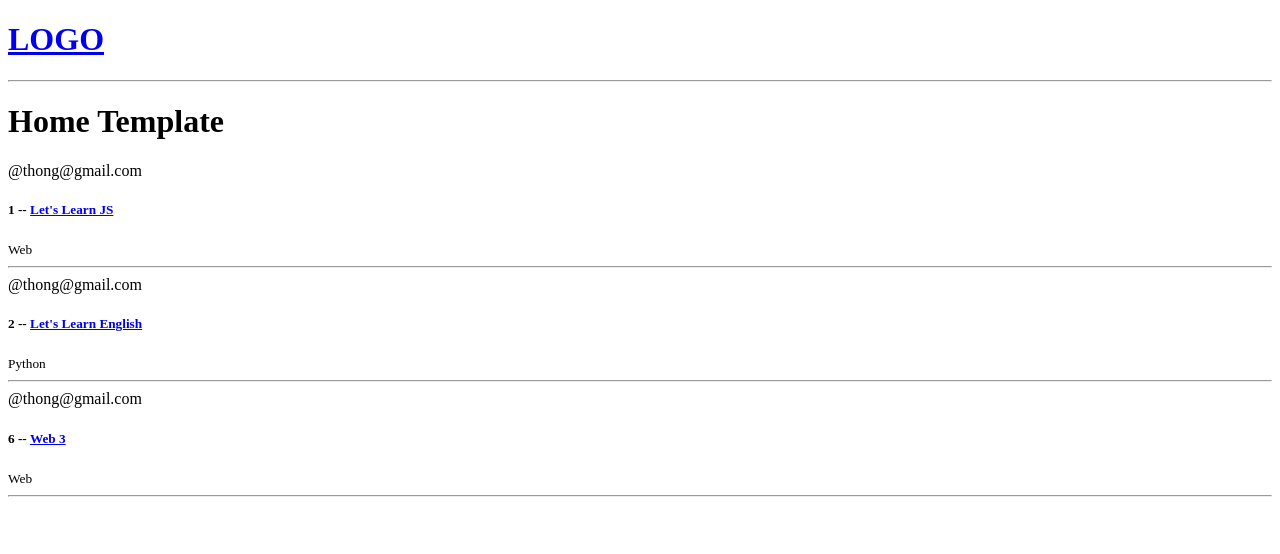
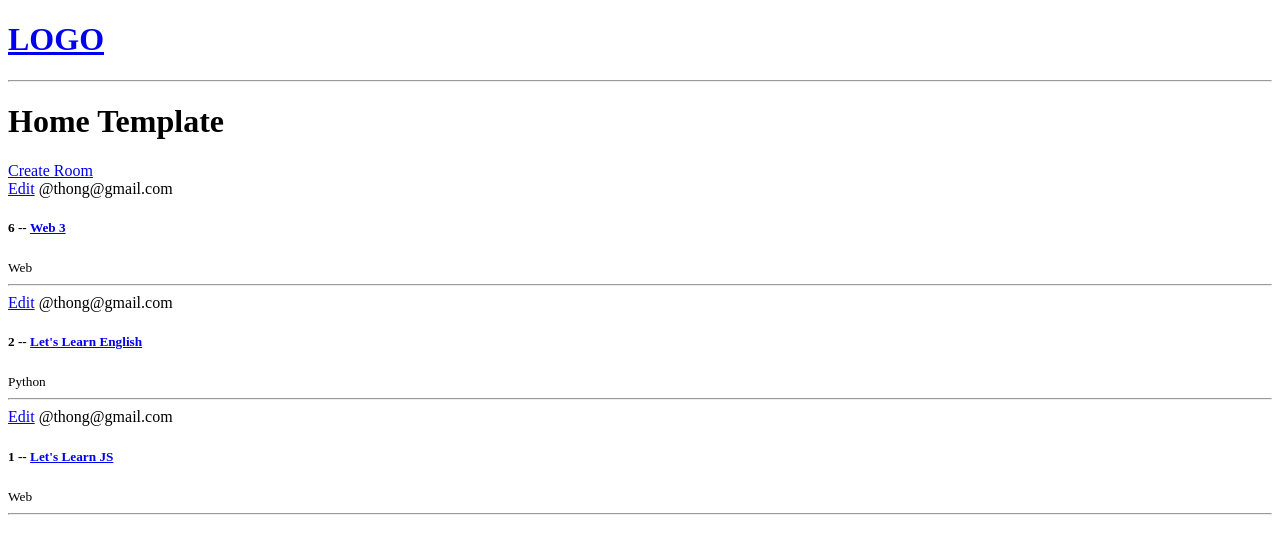
Before and after one commit to ngquocthong/learnDjango, a Django app: page / in a window 1280 px wide. Shown: the top 554 px of the page. Run offline with Django 4.2, Linux system fonts and the light colour scheme; data comes from the database, SQL or seed files in the repository; both versions use the stored data as it was after the commit.

Commit message:
add create and update

```diff
--- a/base/models.py
+++ b/base/models.py
@@ -17,6 +17,9 @@ class Room(models.Model):
     updated = models.DateTimeField(auto_now=True)
     created = models.DateTimeField(auto_now_add=True)
 
+    class Meta:
+        ordering = ['-updated', 'created']
+
     def __str__(seft):
         return str(seft.name)
 
--- a/base/templates/base/home.html
+++ b/base/templates/base/home.html
@@ -3,9 +3,11 @@
 {% block content %}
 <h1> Home Template </h1>
 <div>
+        <a href={% url 'create-room' %}>Create Room</a>
         <div>
             {% for room in rooms %}
             <div>
+                <a href={%url 'update-room' room.id %}>Edit</a>
                 <span>@{{room.host.username}}</span>
                 <h5>{{room.id}} -- <a href="/room/{{room.id}}"> {{room.name}}</h5></a>
                 <small>{{room.topic.name}}</small>
--- a/base/urls.py
+++ b/base/urls.py
@@ -5,4 +5,6 @@ from django.urls import path
 urlpatterns = [
     path('', views.home, name = "home"),
     path('room/<str:pk>/', views.room, name = "room"),
+    path('create-room/', views.createRoom, name="create-room"),
+    path('update-room/<str:pk>/', views.updateRoom, name="update-room"),
 ]
--- a/base/views.py
+++ b/base/views.py
@@ -1,7 +1,8 @@
-from django.shortcuts import render
+from django.shortcuts import render, redirect
 from django.http import HttpResponse
 from .models import Room
-"""
+from .forms import RoomForm
+"""""
 rooms = [
     {'id': 1, 'name': 'Let\' learn Python'},
     {'id': 2, 'name': 'Let\' learn C'},
@@ -24,4 +25,23 @@ def room(request, pk):
     context = {'room': room}
     print (context)
     return render(request, 'base/room.html', context)
-# Create your views here.
+
+def createRoom(request):
+    form = RoomForm()
+
+    if request.method == 'POST':
+        form = RoomForm(request.POST)
+        print(request.POST)
+        if form.is_valid():
+            form.save()
+            return redirect('home')
+        #request.POST.get('name')
+    context = {'form': form}
+    return render(request, 'base/room_form.html', context)
+
+def updateRoom(request, pk):
+    room = Room.objects.get(id=pk)
+    form = RoomForm(instance=room) #refill the text
+
+    context = {'form': form}
+    return render(request, 'base/room_form.html',context)
```
Also changed, not shown: base/forms.py (added, +7 -0 lines), base/templates/base/room_form.html (added, +13 -0 lines), db.sqlite3.
